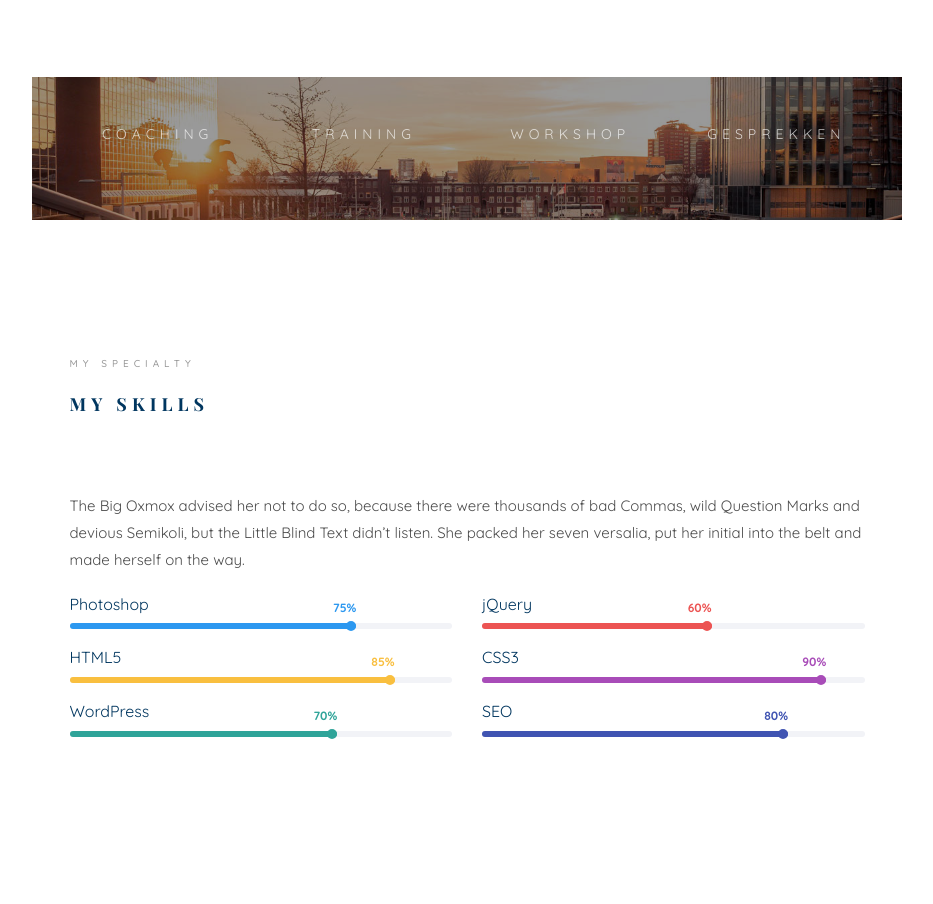
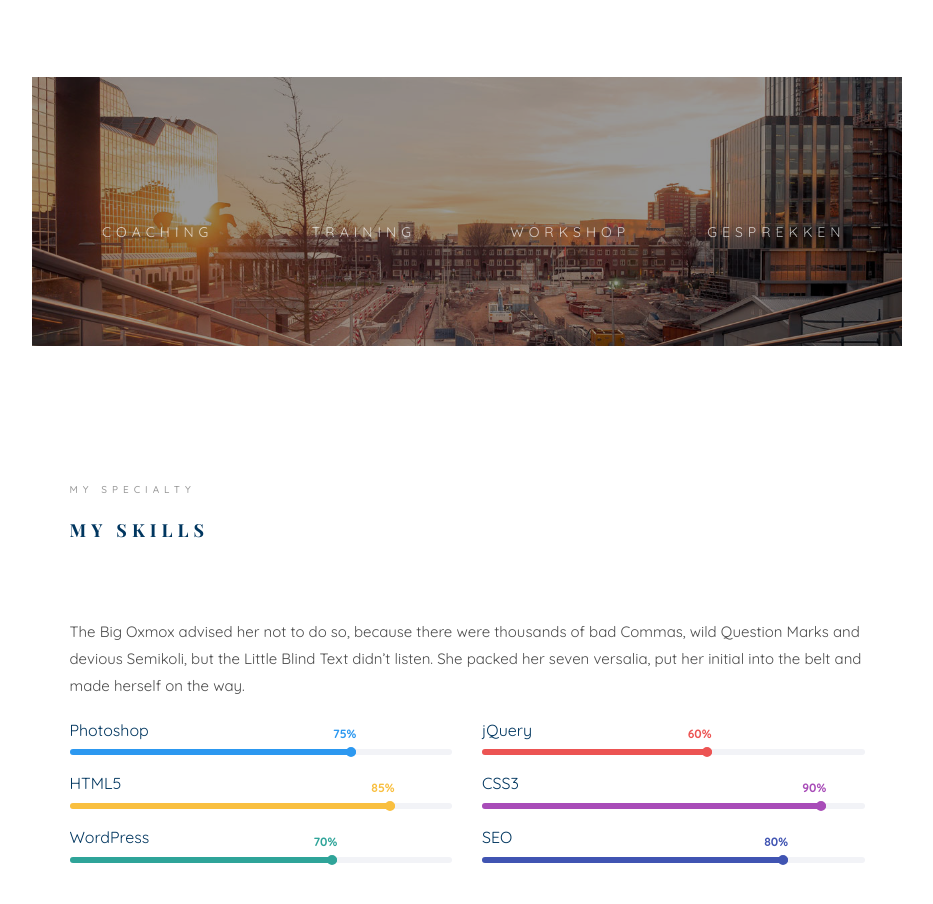
Before and after one commit to yaferon/yaferon, a plain HTML site: page index.html in a window 1280 px wide. Shown: the part 2400-3304 px from the top of the page, without its empty margins (323-1256 px from the left). Drawn offline with nearby package versions, Linux system fonts and the light colour scheme; files whose address does not match are found by name; a web font is replaced by a local one.

Commit message:
Add files via upload

```diff
--- a/css/style.css
+++ b/css/style.css
@@ -1483,7 +1483,7 @@ body.offcanvas .colorlib-nav-toggle {
     font-family: "Quicksand", Arial, sans-serif;
     width: 100%;
     font-weight: 700;
-    margin-bottom: .3em;
+    margin-bottom: 3em;
 }
 
 .colorlib-counters .colorlib-counter-label {
@@ -1491,7 +1491,8 @@ body.offcanvas .colorlib-nav-toggle {
     text-transform: uppercase;
     font-size: 14px;
     letter-spacing: 5px;
-    margin-bottom: 2em;
+    margin-top: 7em;
+    margin-bottom: 4em;
     display: block;
 }
 
```
